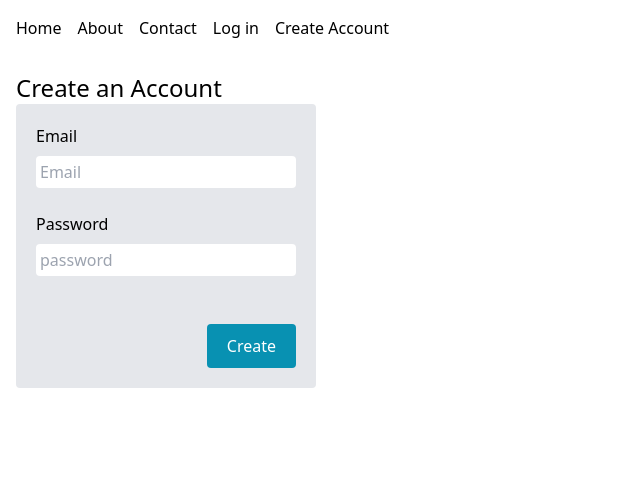
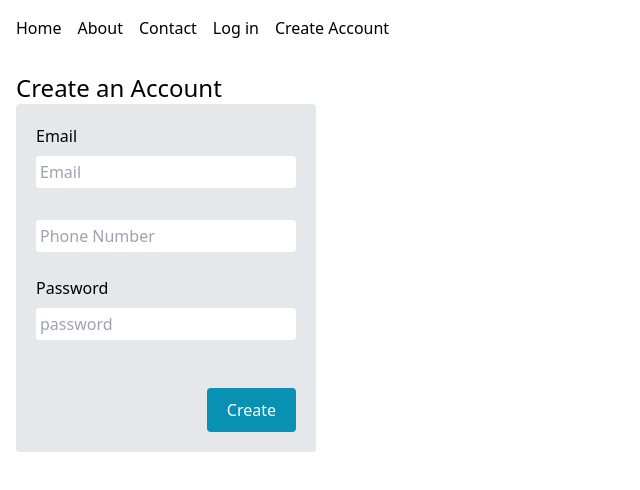
Before and after one commit to MonteJagger/beltine, a React (Vite) app: page /create-account in a window 1280 px wide. Shown: the top 490 px of the page, without its empty margins (0-640 px from the left). Built offline with nearby package versions, Linux system fonts and the light colour scheme; no server answers.

Commit message:
add react context for authentication

```diff
--- a/src/App.tsx
+++ b/src/App.tsx
@@ -7,7 +7,7 @@ import Login from '@/pages/login/Login';
 import Layout from '@/components/layout/Layout';
 import CreateAccount from '@/pages/create-account/CreateAccount';
 import NotFound from '@/pages/not-found/NotFound';
-import Account from '@/pages/account/Account';
+import Dashboard from '@/pages/dashboard/Dashboard';
 import { AuthProvider } from '@/services/auth/AuthProvider';
 
 function App() {
@@ -25,7 +25,7 @@ function App() {
             <Route path='login' element={<Login />} />
             <Route path='create-account' element={<CreateAccount />} />
             <Route path='create-account' element={<CreateAccount />} />
-            <Route path='account' element={<Account />} />
+            <Route path='dashboard' element={<Dashboard />} />
             <Route path='*' element={<NotFound />} />
           </Route>
         </Routes>
--- a/src/components/nav/Nav.tsx
+++ b/src/components/nav/Nav.tsx
@@ -16,7 +16,7 @@ function Nav() {
     const getUserNav = () => {
         if (user) return (
             <>
-                <Link key='Account' to='/account'>Account</Link>
+                <Link key='Dashboard' to='/dashboard'>Dashboard</Link>
                 <button className='btn' onClick={handleClickSignOut}>Sign out</button>
             </>
         )
--- a/src/pages/account/Account.tsx
+++ /dev/null
@@ -1,9 +0,0 @@
-function Account() {
-    return (
-    <>
-        <h1>Account</h1>
-    </>
-)
-}
-
-export default Account
--- a/src/pages/create-account/CreateAccount.tsx
+++ b/src/pages/create-account/CreateAccount.tsx
@@ -4,6 +4,7 @@ import { useAuthContext } from "@/services/auth/AuthContext";
 
 function CreateAccount() {
     const [email, setEmail] = useState('')
+    const [phoneNumber, setPhoneNumber] = useState('')
     const [password, setPassword] = useState('')
     const [errorMessage, setErrorMessage] = useState('')
     const { createAccount } = useAuthContext()
@@ -14,7 +15,7 @@ function CreateAccount() {
 
         try {
             await createAccount(email, password)
-            navigate('/')
+            navigate('/dashboard')
         } catch (error: unknown) {
             if (error instanceof Error) {
                 setErrorMessage(error.message)
@@ -26,6 +27,12 @@ function CreateAccount() {
 
     function handleChangeEmail(email: string) {
         setEmail(email)
+        setErrorMessage('')
+    }
+
+    function handlePhoneNumber(number: string) {
+        // TODO add formatting
+        setPhoneNumber(number)
         setErrorMessage('')
     }
 
@@ -46,6 +53,19 @@ function CreateAccount() {
                     />
                 </div>
 
+                <div className="input-group phone-number">
+                    <label htmlFor="tel"></label>
+                    <input
+                        type="tel"
+                        id="tel"
+                        placeholder="Phone Number"
+                        value={phoneNumber}
+                        onChange={e => handlePhoneNumber(e.target.value)}
+                        required
+                        autoComplete="tel"
+                    />
+                </div>
+
                 <div className="input-group password">
                     <label htmlFor="password">Password</label>
                     <input
@@ -58,7 +78,7 @@ function CreateAccount() {
                     />
                 </div>
 
-                <div className="error-message text-red-600">{ errorMessage }</div>
+                <div className="error-message text-red-600">{errorMessage}</div>
 
                 <div className="cta-buttons">
                     <button type="submit" className="btn">Create</button>
--- /dev/null
+++ b/src/pages/dashboard/Dashboard.tsx
@@ -0,0 +1,15 @@
+import { useAuthContext } from "@/services/auth/AuthContext"
+
+function Dashboard() {
+    const { user } = useAuthContext()
+
+    return (
+        <>
+            <h1>Dashboard</h1>
+            {user?.displayName ? <h3>Welcome { user?.displayName }</h3> : '' }
+            <p>{user?.email}</p>
+        </>
+    )
+}
+
+export default Dashboard
--- a/src/pages/login/Login.tsx
+++ b/src/pages/login/Login.tsx
@@ -15,7 +15,7 @@ function Login() {
 
         try {
             await signIn(email, password)
-            navigate('/')
+            navigate('/dashboard')
         } catch (error: unknown) {
             if (error instanceof Error) {
                 setErrorMessage(error.message)
@@ -51,10 +51,10 @@ function Login() {
                         value={password}
                         onChange={e => setPassword(e.target.value)}
                         required
-                        />
+                    />
                 </div>
 
-                <div className="error-message text-red-600">{ errorMessage }</div>
+                <div className="error-message text-red-600">{errorMessage}</div>
 
                 <div className="cta-buttons">
                     <button className="btn-forgot">Forgot Password?</button>
--- a/src/services/auth/AuthContext.ts
+++ b/src/services/auth/AuthContext.ts
@@ -1,22 +1,21 @@
-import { User } from "firebase/auth";
+import { User } from "firebase/auth"
 import { createContext, useContext } from "react"
 
-
 interface iAuthContext {
-    isAuthenticated: boolean;
-    user: User | null;
-    createAccount: (email: string, password: string) => Promise<void>;
-    signIn: (email: string, password: string) => Promise<void>;
-    signOut: () => Promise<void>;
+  isAuthenticated: boolean
+  user: User | null
+  createAccount: (email: string, password: string) => Promise<void>
+  signIn: (email: string, password: string) => Promise<void>
+  signOut: () => Promise<void>
 }
-
 
 export const AuthContext = createContext<iAuthContext | undefined>(undefined)
 
 export const useAuthContext = (): iAuthContext => {
-    const context = useContext(AuthContext);
-    if (!context) {
-      throw new Error('useAuth must be used within an AuthProvider');
-    }
-    return context;
+  const context = useContext(AuthContext)
+  if (!context) {
+    throw new Error('useAuth must be used within an AuthProvider')
   }
+
+  return context
+}
--- a/src/services/auth/AuthService.ts
+++ b/src/services/auth/AuthService.ts
@@ -25,6 +25,10 @@ async function createAccount(email: string, password: string) {
     const auth = Auth.getAuth(app)
     const userCredential: Auth.UserCredential = await Auth.createUserWithEmailAndPassword(auth, email, password)
     const idToken = await userCredential.user.getIdToken()
+    await Auth.updateProfile(userCredential.user, {
+      displayName: 'jib',
+    })
+
     cookies.set('idToken', idToken)
   } catch (error) {
     if (error instanceof FirebaseError) {
```
